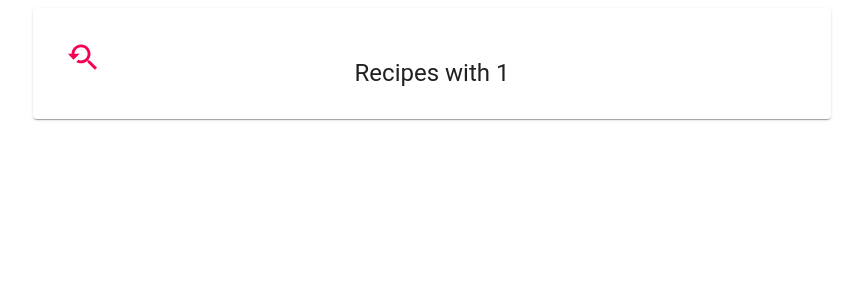
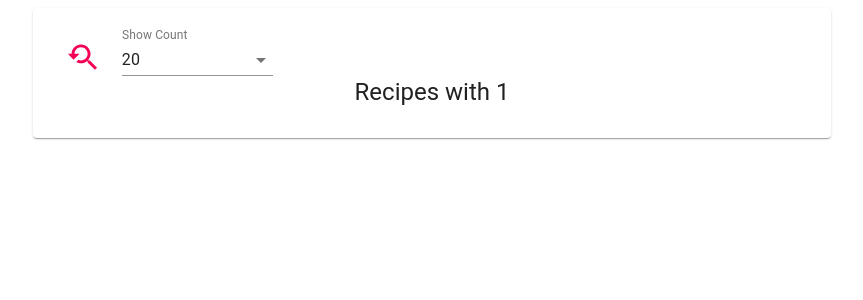
Before and after one commit to rpndev/sponer_react, a React (Create React App) app: page /results/1/recipes in a window 1280 px wide. Shown: the top 300 px of the page, without its empty margins (208-1071 px from the left). Built offline with nearby package versions, Linux system fonts and the light colour scheme.

Commit message:
added show count feature

```diff
--- a/src/components/IngredientRecipesPage/IngredientRecipesPage.js
+++ b/src/components/IngredientRecipesPage/IngredientRecipesPage.js
@@ -3,9 +3,13 @@ import { connect } from 'react-redux';
 import { useParams } from 'react-router-dom';
 import {
     Paper,
+    Select,
     Tooltip,
+    MenuItem,
     Typography,
+    InputLabel,
     IconButton,
+    FormControl,
 } from '@material-ui/core';
 import { YoutubeSearchedFor } from '@material-ui/icons';
 
@@ -15,12 +19,21 @@ import { getResultRecipes } from '../../data/selectors/ingredientRecipesSelector
 
 import './ingredientRecipesPage.scss';
 
+const showCountOptions = [
+
+];
+
 const IngredientRecipesPage = ({
     recipes
 }) => {
     const { ingredient } = useParams();
 
     const [expanded, setExpanded] = useState('');
+    const [showCount, setShowCount] = useState(20);
+
+    const handleSetShowCount = ev => {
+        setShowCount(ev.target.value);
+    }
 
     const handleExpandedChange = (panel) => (event, isExpanded) => {
         setExpanded(isExpanded ? panel : false);
@@ -36,7 +49,7 @@ const IngredientRecipesPage = ({
     }
 
     const sortedByLikes = sortByLikes(recipes);
-    const recipesWithPanels = addPanelProps(sortedByLikes);
+    const recipesWithPanels = addPanelProps(sortedByLikes).slice(0, showCount);
 
     return (
         <div className='result-recipes-page-wrapper'>
@@ -46,6 +59,19 @@ const IngredientRecipesPage = ({
                         <YoutubeSearchedFor color='secondary' fontSize='large' />
                     </IconButton>
                 </Tooltip>
+                <FormControl className='show-count-dropdown'>
+                    <InputLabel id="show-count-label">Show Count</InputLabel>
+                    <Select
+                        value={showCount}
+                        labelId="show-count-label"
+                        onChange={handleSetShowCount}
+                    >
+                        <MenuItem value={20}>20</MenuItem>
+                        <MenuItem value={30}>30</MenuItem>
+                        <MenuItem value={50}>50</MenuItem>
+                        <MenuItem value={100}>100</MenuItem>
+                    </Select>
+                </FormControl>
                 <div className='accordions-container'>
                     <Typography
                         variant='h5'
--- a/src/components/IngredientRecipesPage/ingredientRecipesPage.scss
+++ b/src/components/IngredientRecipesPage/ingredientRecipesPage.scss
@@ -18,6 +18,21 @@
 
         .new-search-button {
             margin-bottom: -30px;
+        }
+
+        .show-count-dropdown {
+            margin-left: 10px;
+            @media screen and (max-width: $mobileScreen) {
+                width: 40%;
+            }
+
+            @media screen and (min-width: $mobileScreen) and (max-width: $tabletScreen) {
+                width: 20%;
+            }
+
+            @media screen and (min-width: $tabletScreen) {
+                width: 20%;
+            }
         }
 
         .accordions-container {
--- a/src/services/httpService.js
+++ b/src/services/httpService.js
@@ -4,7 +4,7 @@ const baseUrl = 'https://api.spoonacular.com/recipes/';
 const ingredients = 'findByIngredients';
 
 const buildIngredientsUrl = (param) => {
-    return `${baseUrl}${ingredients}?apiKey=${spoonacular_apiKey}&ingredients=${param}`;
+    return `${baseUrl}${ingredients}?apiKey=${spoonacular_apiKey}&ingredients=${param}&number=100`;
 }
 
 export const httpsSerivce = {
```
